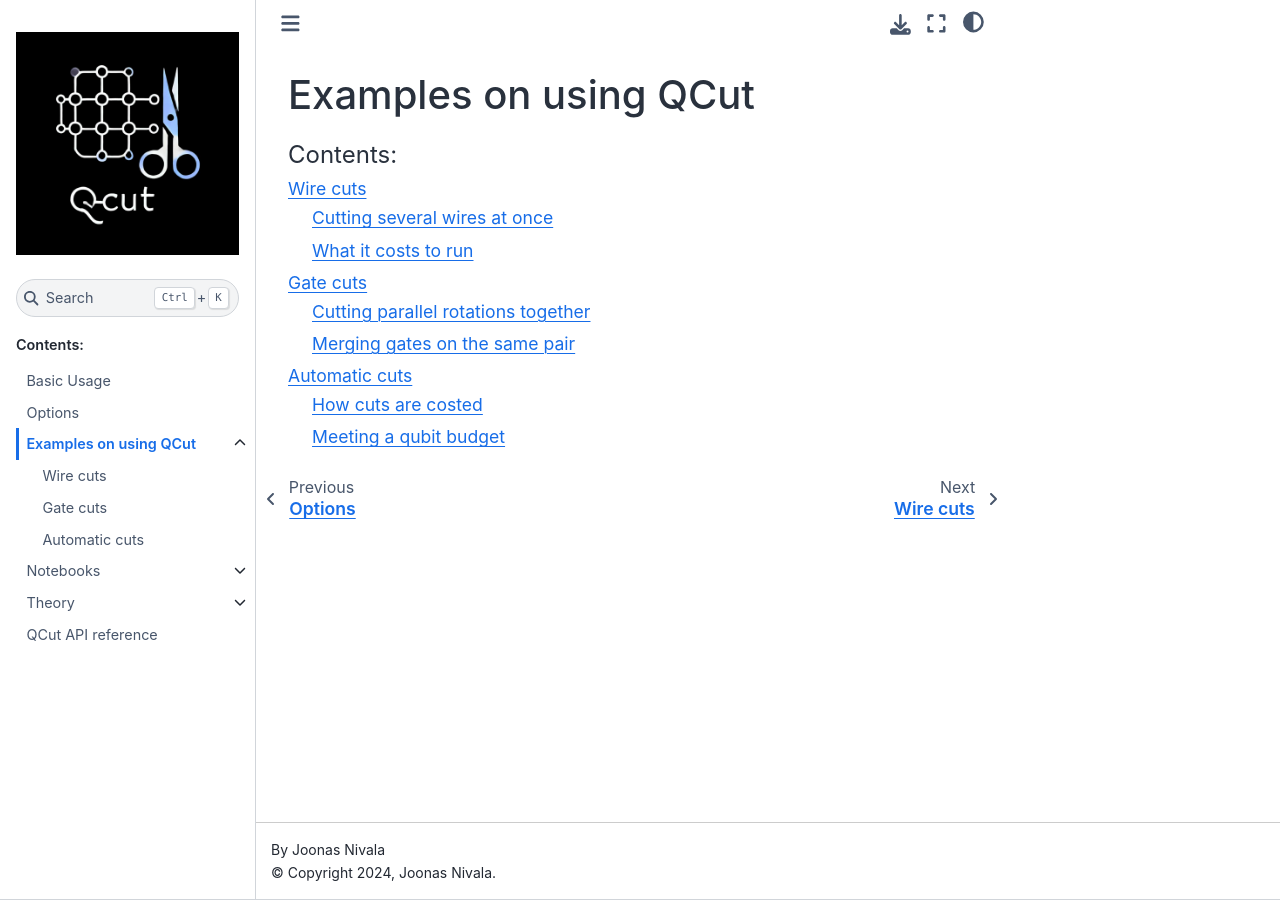
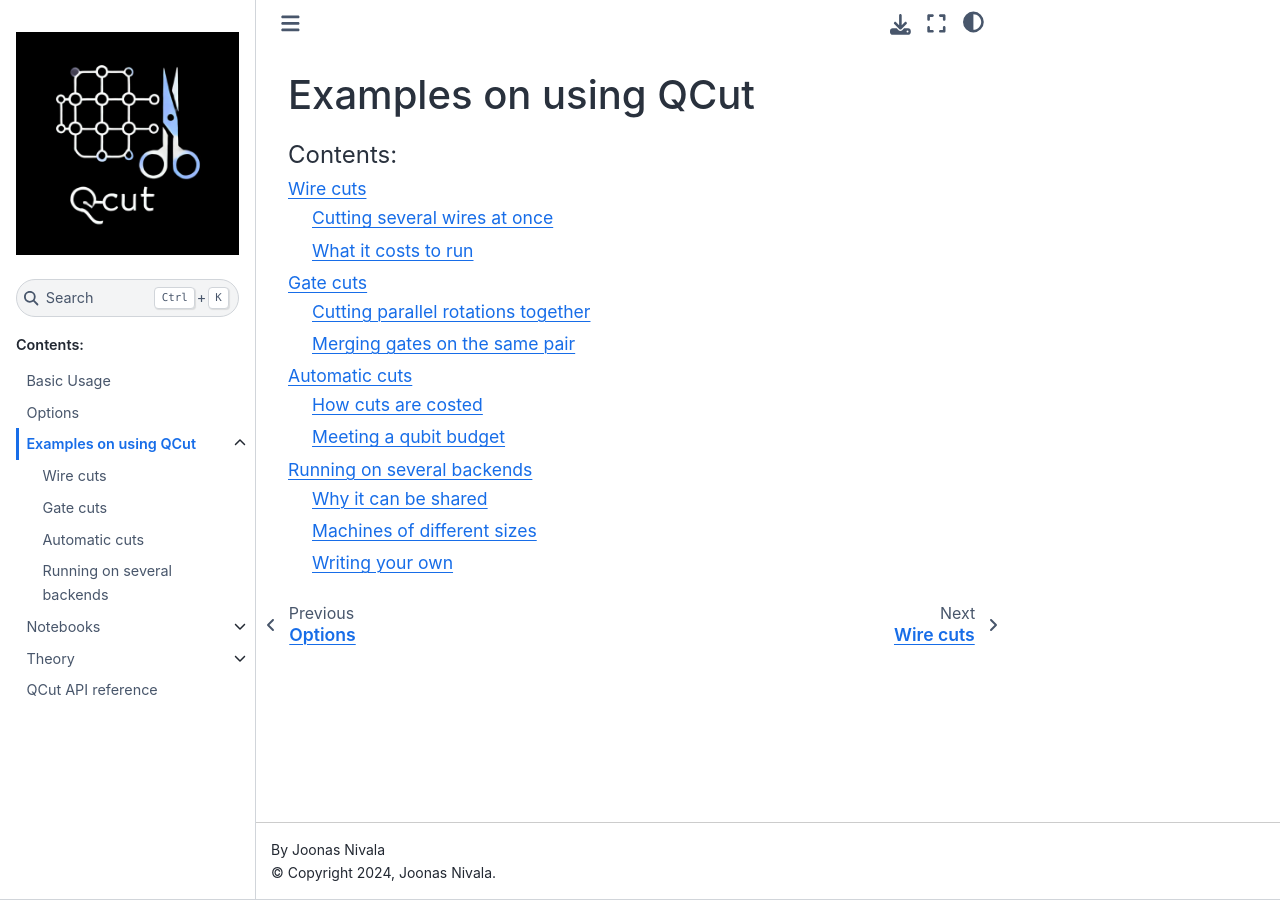
Before and after one commit to JooNiv/QCut, a Sphinx documentation site: the page built from docs/Examples.rst, in a window 1280 px wide. Built offline with Sphinx 7.4.7 and the Sphinx Book theme 1.1.4, drawn with Linux system fonts in a browser that asks for light colours; pages that are not in the unit, such as notebooks, are missing from menus; the version number could not be read and is left out; some of the changed lines change nothing that is shown.

Commit message:
update docs

```diff
--- a/docs/Examples.rst
+++ b/docs/Examples.rst
@@ -8,3 +8,4 @@
    examples/WireCuts
    examples/GateCuts
    examples/AutomaticCuts
+   examples/ParallelBackends
--- /dev/null
+++ b/docs/examples/ParallelBackends.rst
@@ -0,0 +1,102 @@
+Running on several backends
+===========================
+
+A cut experiment is a collection of many independent circuits, so it does not have to run on one
+machine. :class:`~QCut.ParallelBackend` takes several backends and
+hands them the batches in turn.
+
+.. code:: python
+
+   from qiskit import QuantumCircuit
+   from qiskit.quantum_info import SparsePauliOp
+   from qiskit.circuit.library import CXGate
+   import QCut as ck
+   from QCut import ParallelBackend, cutGate
+
+   circuit = QuantumCircuit(6)
+   for qubit in range(6):
+       circuit.ry(0.4 + 0.2 * qubit, qubit)
+   circuit.cx(0, 1)
+   circuit.cx(3, 4)
+   circuit.append(**cutGate(CXGate(), 2, 3))
+   circuit.cx(4, 5)
+
+   cut_circuit = ck.get_locations_and_subcircuits(circuit)
+   experiment = ck.get_experiment_circuits(cut_circuit, SparsePauliOp(["IIIIIZ"]))
+
+   backend = ParallelBackend([first_device, second_device])
+   results = ck.run_experiments(experiment, shots=4096, backend=backend)
+
+   expectation_values = ck.estimate_expectation_values(results)
+
+   backend.submitted  # circuits given to each, e.g. [1728, 1728]
+
+Why it can be shared
+--------------------
+
+QCut submits every batch of a wave before collecting any of it, so the machines queue at
+the same time rather than one after another. Communicating wire cuts still run in waves,
+because a preparing side needs the measuring side's outcome, but the circuits *within* a
+wave are independent and are shared like any others.
+
+The experiment is not transpiled beforehand. Each batch is transpiled for the backend
+about to run it, so only one batch is ever held in its transpiled form and the
+experiment itself stays as it was built.
+
+Machines of different sizes
+---------------------------
+
+A batch only goes to a backend with room for it, so the pieces that fit anywhere are
+shared while the widest go to the backends that can fit them. Cutting a circuit into a
+wide piece and a narrow one and giving it a large device and a small one uses both:
+
+.. code:: python
+
+   backend = ParallelBackend([five_qubit_device, twenty_qubit_device])
+   ck.run_experiments(experiment, shots=4096, backend=backend)
+
+If nothing is wide enough for a subcircuit, QCut says so rather than letting the device
+refuse the job. Cut into smaller pieces with ``max_qubits``, or pass a larger backend.
+
+Writing your own
+----------------
+
+``ParallelBackend`` is not special: QCut asks a backend only for
+``run(circuits, shots=..., **options)`` returning a job whose ``result()`` gives counts
+by position. Anything answering that can decide for itself where circuits go.
+
+.. code:: python
+
+   import QCut as ck
+
+   class MyParallelBackend:
+       def __init__(self, backends):
+           self.backends = list(backends)
+           self._turn = 0
+
+       def run(self, circuits, shots=1024, **options):
+           backend = self.backends[self._turn % len(self.backends)]
+           self._turn += 1
+           ready = ck.transpile_circuits(list(circuits), backend)
+           return backend.run(ready, shots=shots, **options)
+
+:func:`~QCut.transpile_circuits` is what QCut transpiles with
+itself, so an IQM device goes through IQM's own transpiler and a resonator machine gets
+its MOVE routing. It takes a ``CutCircuit``, a ``CutExperiment`` or plain circuits.
+
+Four things keep it correct:
+
+- **Return the backend's own job.** Its ``result()`` already answers ``get_counts(index)``
+  for that batch, which is what QCut reads. Splitting one batch across machines instead
+  means merging the results back into submission order yourself.
+- **Pass ``shots`` through untouched.** It is what the estimate divides by, and the waves
+  allocate it themselves.
+- **Submit one batch per call and do not merge them.** The batches are already sized, and
+  waves are grouped so that circuits wanting very different shot counts do not share
+  a job.
+- **Do not wait for results inside** ``run``. Returning immediately is what leaves the
+  machines running at the same time.
+
+A backend that declares ``max_shots`` has it respected; ``ParallelBackend`` reports the
+smallest of its own, since a batch may land on any of them. Add ``max_batch_size`` to
+``run``'s signature to use the value QCut used.
```
